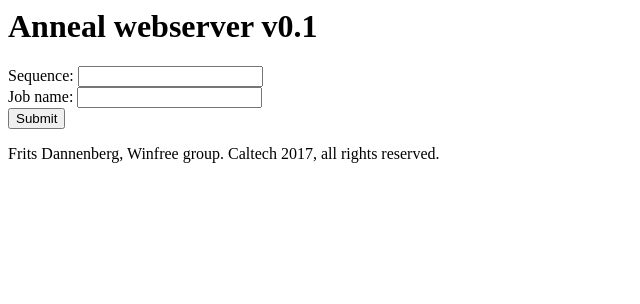
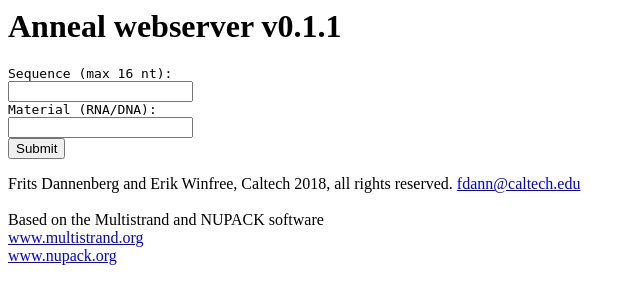
Before and after one commit to fdannenberg/ms-web, a Python web app: template annealserv/templates/start_form.html in a window 1280 px wide. Shown: the top 304 px of the page, without its empty margins (0-640 px from the left). Run offline with Jinja, Linux system fonts and the light colour scheme; the template is opened without the code that fills it, so the values that code supplies are empty.

Commit message:
cosmetic changes

```diff
--- a/annealserv/templates/start_form.html
+++ b/annealserv/templates/start_form.html
@@ -1,22 +1,34 @@
+
 <html>
     <head>
         <title>AnnealServ webform</title>
     </head>
 <body>
 
-<h1>Anneal webserver v0.1</h1>
 
 
+<h1>Anneal webserver v0.1.1</h1>
+
+<div class="container">
 <form action="/annealserv" method="POST">
-    Sequence: <input type="text" name="sequence">
+    <code>Sequence   (max 16 nt):</code> 	<br>
+    <input type="text" name="sequence">
     <br/>
-    Job name: <input type="text" name="name">
+    <code>Material   (RNA/DNA):</code> 		<br>
+    <input type="text" name="name">
     <br/>
     <input type="submit">
 </form>
+</div>
 
+<p>
+	Frits Dannenberg and Erik Winfree, Caltech 2018, all rights reserved. 	<a href="fdann@caltech.edu">fdann@caltech.edu</a>  <br> <br>
+	Based on the Multistrand and NUPACK software <br>
+	<a href="https://www.www.multistrand.org">www.multistrand.org</a> <br>
+	<a href="https://www.www.nupack.org">www.nupack.org</a> <br>
+	<br>
+</p>
 
-<text>Frits Dannenberg, Winfree group. Caltech 2017, all rights reserved.</text>
 
 </body>
 </html>
```
Also changed, not shown: annealserv/templates/index.html (+10 -2 lines), 1 other file.
